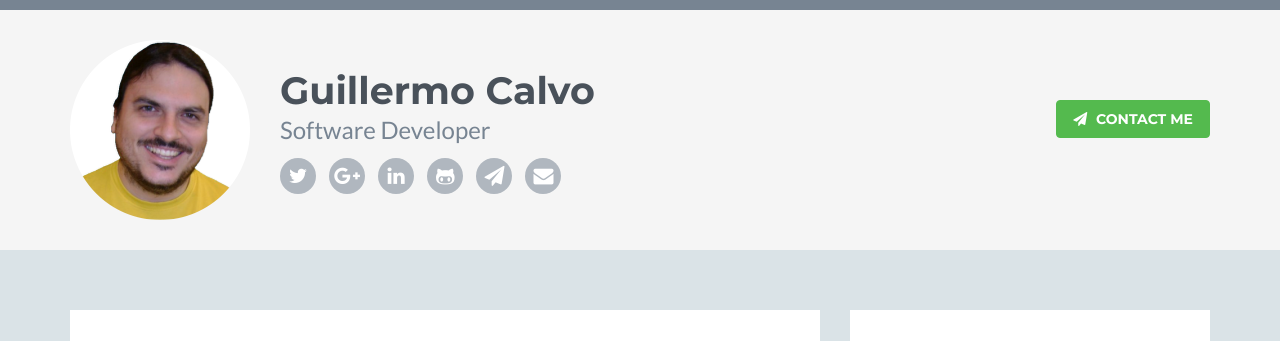
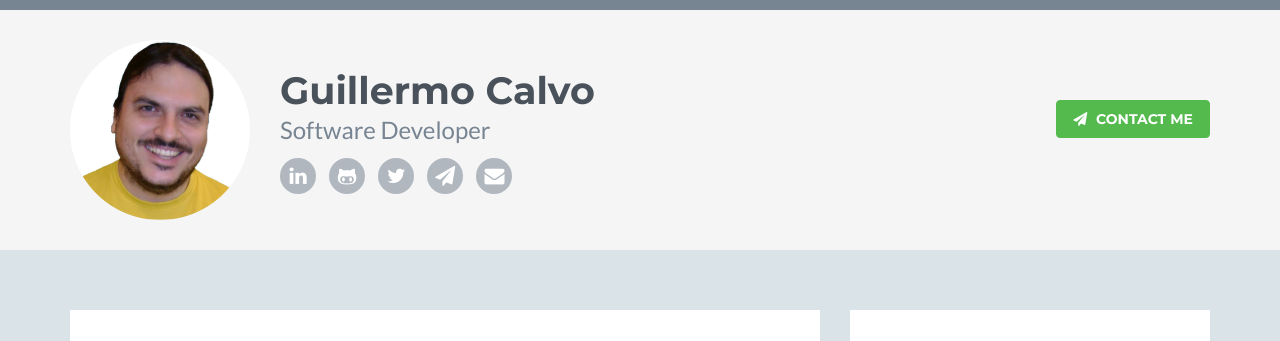
Before and after one commit to guillermocalvo/guillermocalvo.github.io, a Jekyll site: the page built from index.md, in a window 1280 px wide. Shown: the top 341 px of the page. Built offline with Jekyll 4.4.1, drawn with Linux system fonts in a browser that asks for light colours.

Commit message:
Update social networks

```diff
--- a/_data/social.yml
+++ b/_data/social.yml
@@ -1,11 +1,9 @@
 featured:
-  - icon: twitter
-    link: 'https://twitter.com/gcalvo'
-  - icon: google-plus
-    link: 'https://plus.google.com/+GuillermoCalvo'
   - icon: linkedin
     link: 'https://linkedin.com/in/guillermocalvo'
   - icon: github-alt
     link: 'https://github.com/guillermocalvo'
+  - icon: twitter
+    link: 'https://twitter.com/gcalvo'
   - icon: paper-plane
     link: 'https://telegram.me/guillermocalvo'
```
Also changed, not shown: assets/images/thumb.png.
